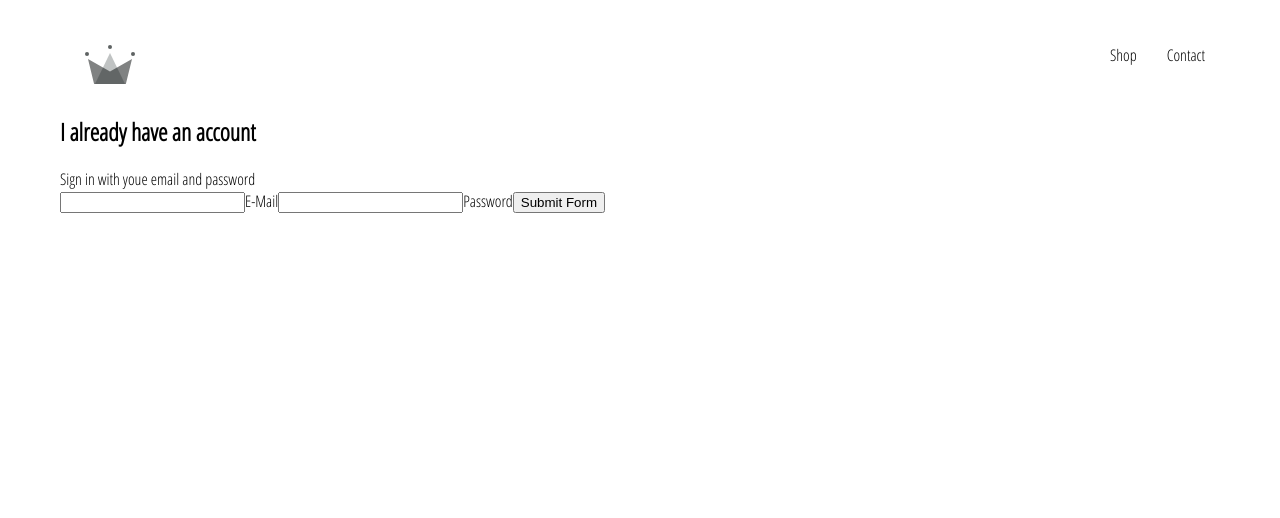
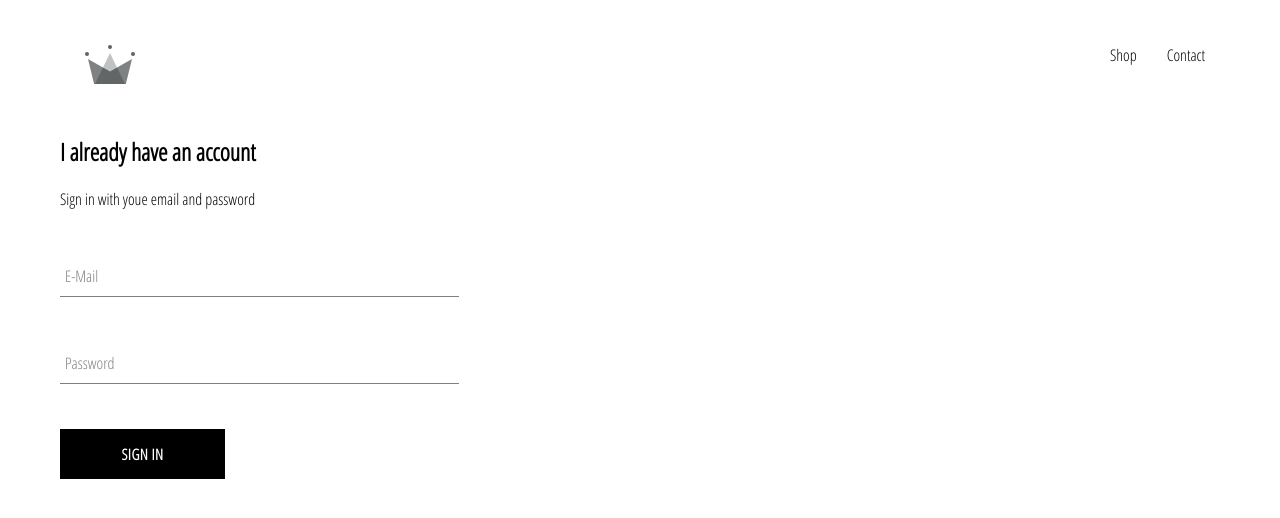
Before and after one commit to ravirasadiya/React-ecommerce, a React (Create React App) app: page /login in a window 1280 px wide. Shown: the top 518 px of the page. Built offline with nearby package versions, Linux system fonts and the light colour scheme.

Commit message:
6th done

```diff
--- /dev/null
+++ b/src/components/custom-button/custom-button.component.jsx
@@ -0,0 +1,10 @@
+import React from 'react';
+import './custom-button.style.scss';
+
+const CustomButton = ({ children, ...otherProps }) => (
+  <button className='custom-button' {...otherProps}>
+    {children}
+  </button>
+);
+
+export default CustomButton;
--- /dev/null
+++ b/src/components/custom-button/custom-button.style.scss
@@ -0,0 +1,22 @@
+.custom-button {
+  min-width: 165px;
+  width: auto;
+  height: 50px;
+  letter-spacing: 0.5px;
+  line-height: 50px;
+  padding: 0 35px 0 35px;
+  font-size: 15px;
+  background-color: black;
+  color: white;
+  text-transform: uppercase;
+  font-family: 'Open Sans Condensed';
+  font-weight: bolder;
+  border: none;
+  cursor: pointer;
+
+  &:hover {
+    background-color: white;
+    color: black;
+    border: 1px solid black;
+  }
+}
--- /dev/null
+++ b/src/components/form-input/form-input.component.jsx
@@ -0,0 +1,19 @@
+import React from 'react';
+import './form-input.style.scss';
+
+const FormInput = ({ handleChange, label, ...otherProps }) => (
+  <div className='group'>
+    <input className='form-input' {...otherProps} onChange={handleChange} />
+    {label ? (
+      <label
+        className={`${
+          otherProps.value && otherProps.value.length ? 'shrink' : ''
+        } form-input-label`}
+      >
+        {label}
+      </label>
+    ) : null}
+  </div>
+);
+
+export default FormInput;
--- /dev/null
+++ b/src/components/form-input/form-input.style.scss
@@ -0,0 +1,54 @@
+$sub-color: grey;
+$main-color: black;
+
+@mixin shrinkLabel {
+  top: -14px;
+  font-size: 12px;
+  color: $main-color;
+}
+
+.group {
+  position: relative;
+  margin: 45px 0;
+
+  .form-input {
+    background: none;
+    background-color: white;
+    color: $sub-color;
+    font-size: 18px;
+    padding: 10px 10px 10px 5px;
+    display: block;
+    width: 100%;
+    border: none;
+    border-radius: 0;
+    border-bottom: 1px solid $sub-color;
+    margin: 25px 0;
+
+    &:focus {
+      outline: none;
+    }
+
+    &:focus ~ .form-input-label {
+      @include shrinkLabel();
+    }
+  }
+
+  input[type='password'] {
+    letter-spacing: 0.3em;
+  }
+
+  .form-input-label {
+    color: $sub-color;
+    font-size: 16px;
+    font-weight: normal;
+    position: absolute;
+    pointer-events: none;
+    left: 5px;
+    top: 10px;
+    transition: 300ms ease all;
+
+    &.shrink {
+      @include shrinkLabel();
+    }
+  }
+}
--- a/src/components/singin/signin.component.jsx
+++ b/src/components/singin/signin.component.jsx
@@ -1,9 +1,11 @@
 import React, { Component } from 'react';
 import './signin.style.scss';
+import FormInput from '../form-input/form-input.component';
+import CustomButton from '../custom-button/custom-button.component';
 
 class SignIn extends Component {
-  constructor() {
-    super();
+  constructor(props) {
+    super(props);
 
     this.state = {
       email: '',
@@ -32,23 +34,23 @@ class SignIn extends Component {
         <span>Sign in with youe email and password</span>
 
         <form onSubmit={this.submitForm}>
-          <input
+          <FormInput
             type='email'
             name='email'
-            onChange={this.handleChange}
+            label='E-Mail'
+            handleChange={this.handleChange}
             value={this.state.email}
             required
           />
-          <label>E-Mail</label>
-          <input
+          <FormInput
             type='password'
             name='password'
-            onChange={this.handleChange}
+            label='Password'
+            handleChange={this.handleChange}
             value={this.state.password}
             required
           />
-          <label>Password</label>
-          <input type='submit' value='Submit Form' />
+          <CustomButton type='submit'>Sign In</CustomButton>
         </form>
       </div>
     );
--- a/src/components/singin/signin.style.scss
+++ b/src/components/singin/signin.style.scss
@@ -0,0 +1,9 @@
+.sign-in {
+  width: 30vw;
+  display: flex;
+  flex-direction: column;
+
+  .title {
+    margin: 10px 0;
+  }
+}
```
